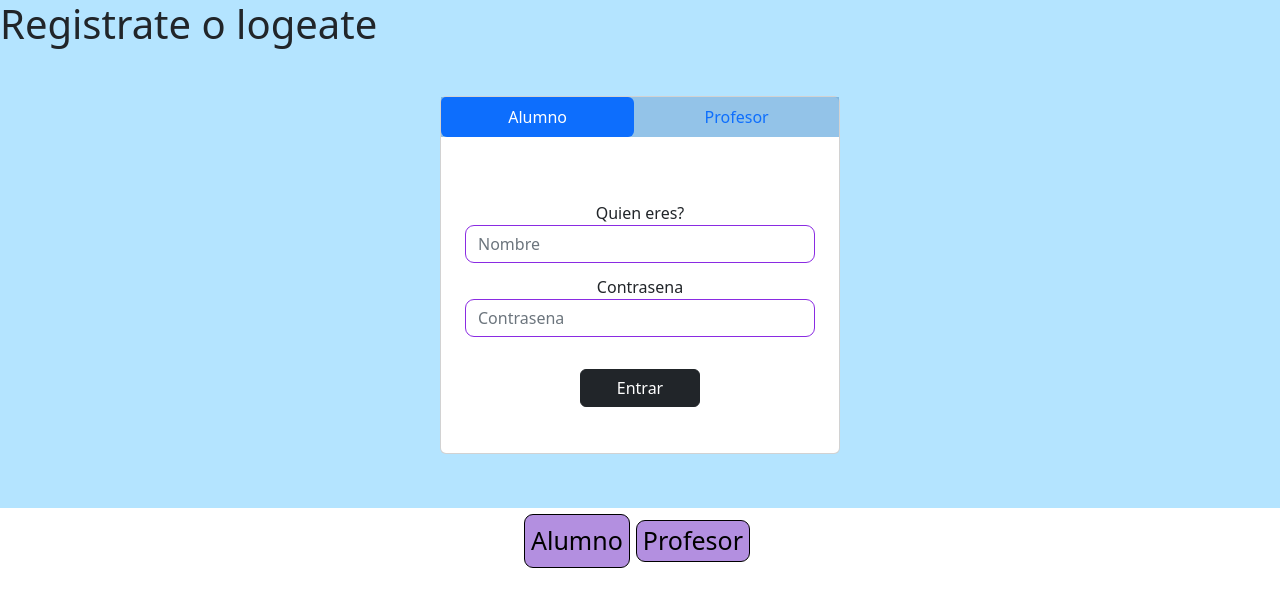
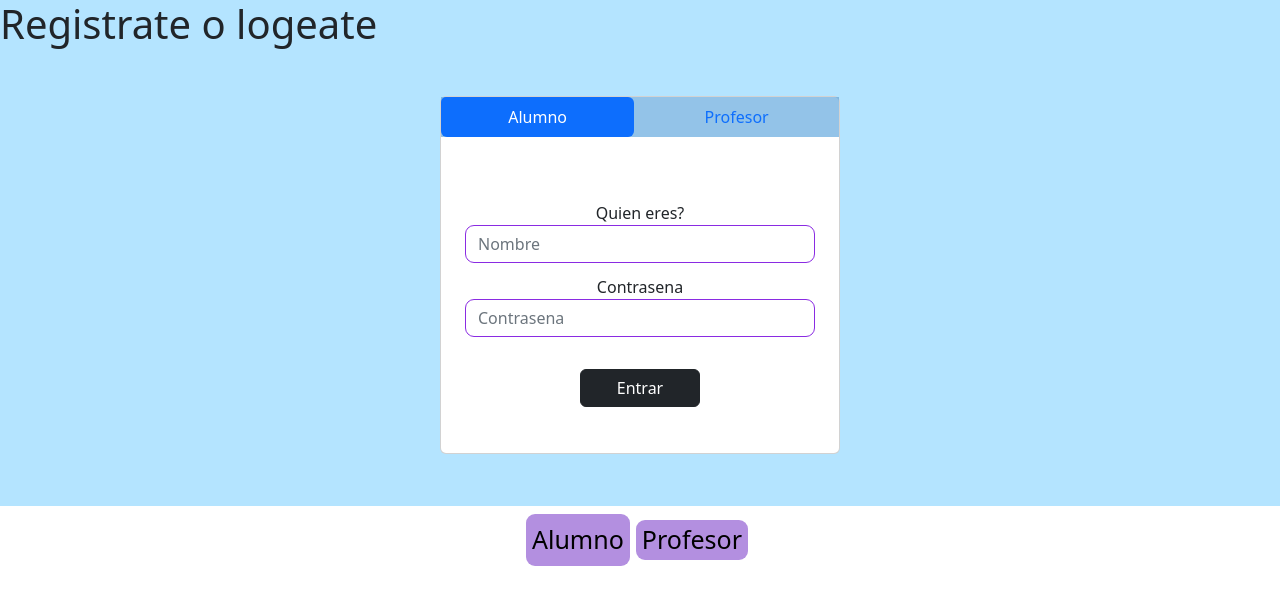
Before and after one commit to Equipo-Proton/la-tribu-exploradora-frontend, a Vue app: page / in a window 1280 px wide. Shown: the top 606 px of the page. Built offline with nearby package versions, Linux system fonts and the light colour scheme.

Commit message:
Buttons Borders Deleted

```diff
--- a/src/components/ButtonsForm.vue
+++ b/src/components/ButtonsForm.vue
@@ -12,7 +12,7 @@
 .ButtonLeft {
     background-color: var(--base-color-purple);
     font-size: 25px;
-    border: 1px solid;
+    border: 0px;
     border-radius: 9px 9px 9px 9px;
     border-color: black;
     padding: auto;
@@ -21,7 +21,7 @@
 .ButtonRight {
     background-color: var(--base-color-purple);
     font-size: 25px;
-    border: 1px solid;
+    border: 0px;
     border-radius: 9px 9px 9px 9px;
     border-color: black;
     margin: 6px;
```
